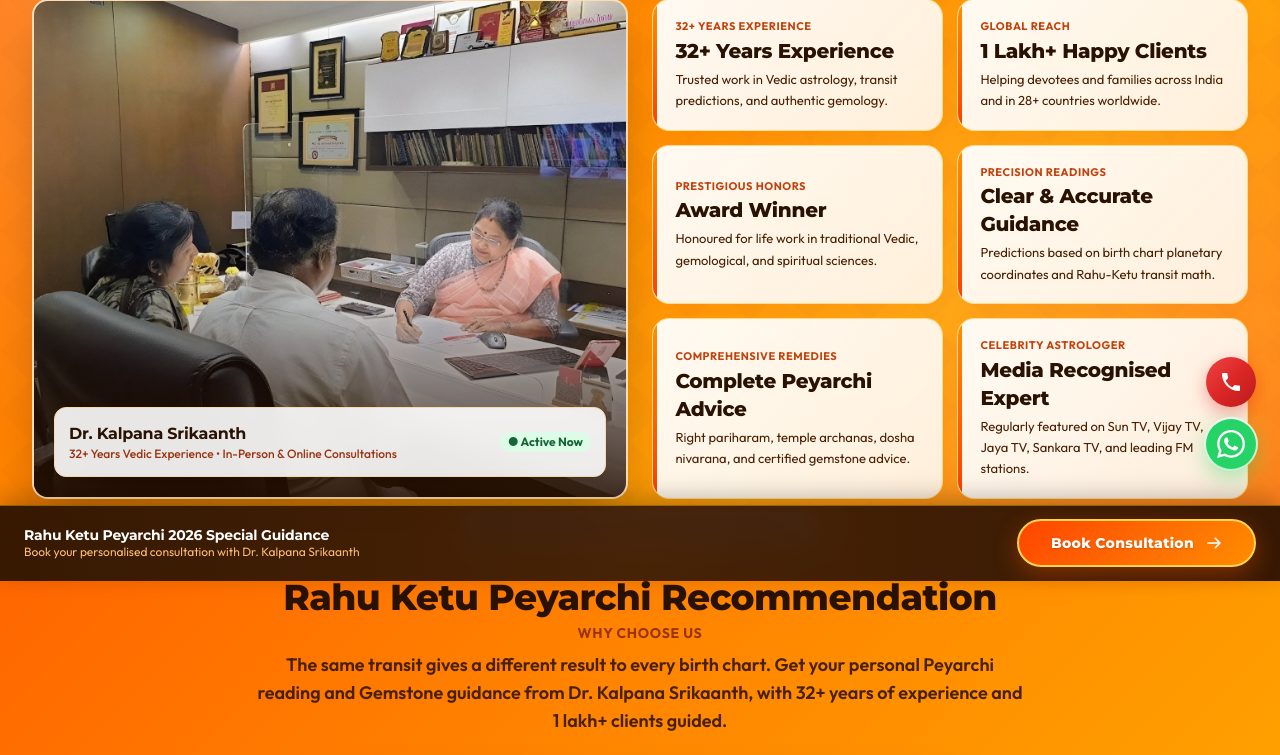
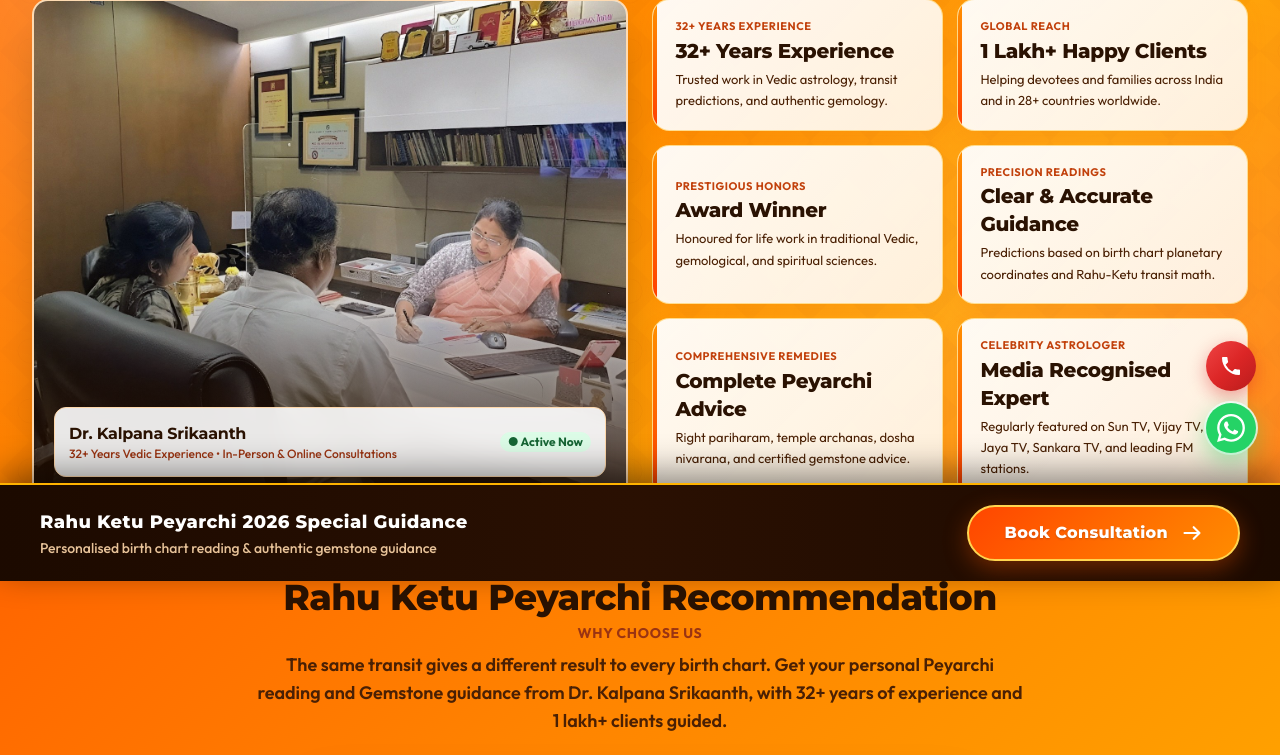
Before and after one commit to codebyrith/Dfren-Raghu-Kethu-landing-page-, a PHP site: page / in a window 1280 px wide. Shown: the part 219-974 px from the top of the page. Run offline with PHP 8.4, Linux system fonts and the light colour scheme; some libraries are stand-ins or nearby versions; some web fonts are replaced.

Commit message:
Remove redundant inline CTA button and make sticky bottom bar taller, bigger, and clearly visible

```diff
--- a/index.html
+++ b/index.html
@@ -50,7 +50,7 @@
   </script>
 </head>
 <body class="text-stone-900 antialiased selection:bg-orange-300 selection:text-orange-950">
-  <div class="content-wrapper min-h-screen flex flex-col pb-28 sm:pb-32">
+  <div class="content-wrapper min-h-screen flex flex-col pb-36 sm:pb-44">
 
     <main class="flex-grow">
 
@@ -436,20 +436,6 @@
             <p class="text-xs sm:text-sm text-[#5A2805] leading-relaxed">Best day, planetary hora, and auspicious transit timing to wear gemstones and conduct pariharam for peak efficacy.</p>
           </div>
         </div>
-
-        <!-- Center CTA Button: Direct to Razorpay Gateway -->
-        <div class="mt-8 text-center">
-          <a
-            href="https://rzp.io/rzp/Y6bhLqh"
-            target="_blank"
-            rel="noopener noreferrer"
-            class="btn-highlighted-cta text-base sm:text-lg px-8 py-3.5 shadow-xl inline-flex items-center">
-            <span>Book Consultation for Your Horoscope</span>
-            <svg class="w-5 h-5 ml-1" fill="none" stroke="currentColor" viewBox="0 0 24 24">
-              <path stroke-linecap="round" stroke-linejoin="round" stroke-width="2.5" d="M14 5l7 7m0 0l-7 7m7-7H3"/>
-            </svg>
-          </a>
-        </div>
       </section>
 
 
@@ -657,36 +643,40 @@
 
     <!-- ========================================================
          9. NEAT STICKY FOOTER & RAZORPAY GATEWAY REDIRECT
-         - Stays fixed at bottom while scrolling
-         - Clicking 'Book Consultation' directly redirects to Razorpay Gateway
+         - Enhanced, Taller, Big & Clearly Visible (Matching User Request Image 2)
+         - Direct Razorpay Gateway Redirect
          ======================================================== -->
-    <div class="sticky-bottom-bar flex items-center justify-between gap-4">
+    <div class="sticky-bottom-bar flex items-center justify-between gap-3 sm:gap-6">
+
+      <!-- Left Info: Desktop / Tablet -->
       <div class="hidden sm:block">
-        <h4 class="text-sm font-bold text-white leading-tight">
+        <h4 class="text-base sm:text-lg font-extrabold text-white leading-tight tracking-wide font-heading">
           Rahu Ketu Peyarchi 2026 Special Guidance
         </h4>
-        <p class="text-xs text-orange-300">
-          Book your personalised consultation with Dr. Kalpana Srikaanth
+        <p class="text-xs sm:text-sm text-orange-200/90 font-medium mt-0.5">
+          Personalised birth chart reading & authentic gemstone guidance
         </p>
       </div>
-      <div class="block sm:hidden">
-        <h4 class="text-xs font-bold text-white leading-tight">
+
+      <!-- Left Info: Mobile -->
+      <div class="block sm:hidden flex-grow pr-2">
+        <h4 class="text-sm font-extrabold text-white leading-tight font-heading">
           Rahu Ketu Peyarchi Consultation
         </h4>
-        <p class="text-[10px] text-orange-300">
+        <p class="text-[11px] text-orange-200/90 font-medium leading-tight mt-0.5">
           Personalised birth chart & remedies
         </p>
       </div>
 
-      <!-- Highlighted CTA Button directly redirecting to Razorpay Payment Gateway -->
+      <!-- Highlighted CTA Button directly redirecting to Razorpay Payment Gateway (Bigger & Clearer) -->
       <a
         href="https://rzp.io/rzp/Y6bhLqh"
         target="_blank"
         rel="noopener noreferrer"
-        class="btn-highlighted-cta text-xs sm:text-sm px-6 sm:px-8 py-2.5 sm:py-3 whitespace-nowrap shadow-xl"
+        class="btn-highlighted-cta text-sm sm:text-base px-6 sm:px-9 py-3 sm:py-3.5 whitespace-nowrap shadow-2xl flex-shrink-0"
         id="sticky-book-btn">
         <span>Book Consultation</span>
-        <svg class="w-4 h-4 ml-1 inline" fill="none" stroke="currentColor" viewBox="0 0 24 24">
+        <svg class="w-4 h-4 sm:w-5 sm:h-5 ml-1.5 inline" fill="none" stroke="currentColor" viewBox="0 0 24 24">
           <path stroke-linecap="round" stroke-linejoin="round" stroke-width="2.5" d="M14 5l7 7m0 0l-7 7m7-7H3"/>
         </svg>
       </a>
@@ -698,7 +688,7 @@
          - Red Floating Phone Call Button (Above WhatsApp)
          - Original Green Floating WhatsApp Button Below
          ======================================================== -->
-    <div class="fixed bottom-24 sm:bottom-28 right-4 sm:right-6 z-50 flex flex-col items-center gap-3">
+    <div class="fixed bottom-28 sm:bottom-32 right-4 sm:right-6 z-50 flex flex-col items-center gap-3">
 
       <!-- Red Floating Phone Call Button (Above WhatsApp) -->
       <a
--- a/style.css
+++ b/style.css
@@ -340,20 +340,31 @@ h1, h2, h3, h4, .font-heading {
   object-fit: contain;
 }
 
-/* Sticky Bottom Bar (Exact match to reference site) */
+/* Sticky Bottom Bar (Enhanced, Taller, Prominent & Clearly Visible matching user request Image 2) */
 .sticky-bottom-bar {
   position: fixed;
   bottom: 0;
   left: 0;
   right: 0;
   z-index: 50;
-  background: linear-gradient(90deg, rgba(42, 18, 2, 0.94) 0%, rgba(61, 28, 6, 0.95) 50%, rgba(42, 18, 2, 0.94) 100%);
-  backdrop-filter: blur(14px);
-  -webkit-backdrop-filter: blur(14px);
-  border-top: 1.5px solid rgba(255, 179, 0, 0.45);
-  box-shadow: 0 -8px 25px rgba(0, 0, 0, 0.25);
-  padding: 0.85rem 1.5rem;
-  transition: transform 0.3s ease;
+  background: linear-gradient(90deg, #1C0A00 0%, #2A1002 50%, #1C0A00 100%);
+  backdrop-filter: blur(16px);
+  -webkit-backdrop-filter: blur(16px);
+  border-top: 2.5px solid #FFB300;
+  box-shadow: 0 -10px 35px rgba(0, 0, 0, 0.45);
+  padding: 1.1rem 1.5rem;
+  min-height: 76px;
+  display: flex;
+  align-items: center;
+  justify-content: space-between;
+  transition: all 0.3s cubic-bezier(0.16, 1, 0.3, 1);
+}
+
+@media (min-width: 640px) {
+  .sticky-bottom-bar {
+    padding: 1.25rem 2.5rem;
+    min-height: 86px;
+  }
 }
 
 /* Floating WhatsApp Button (Matching reference site) */
```
